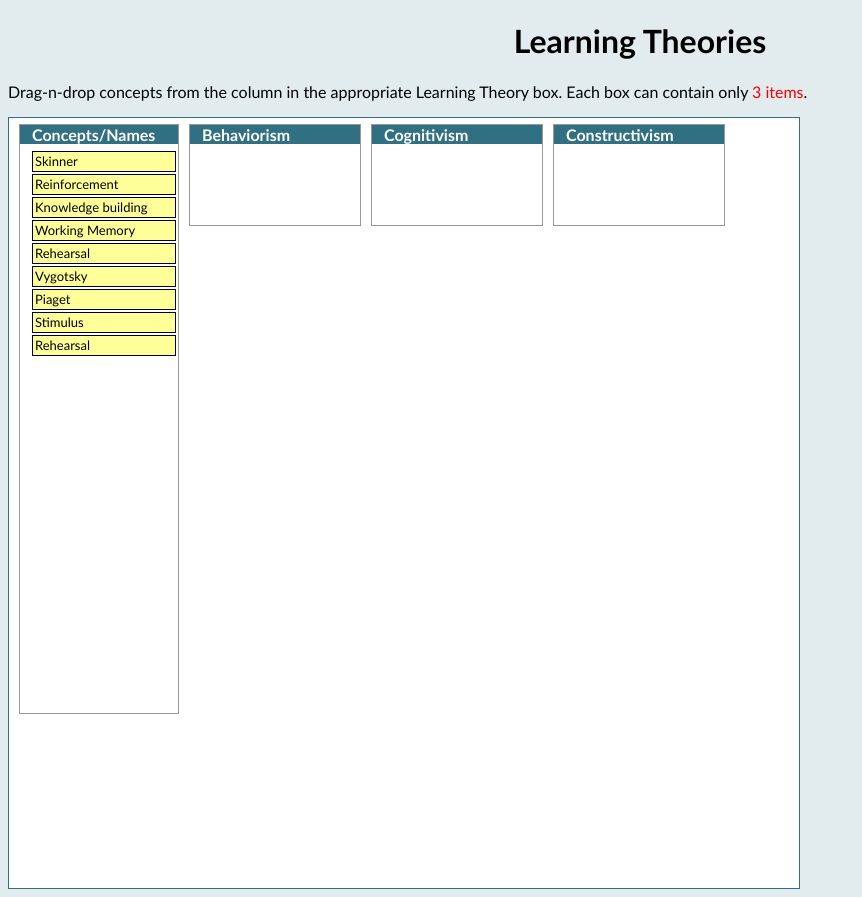
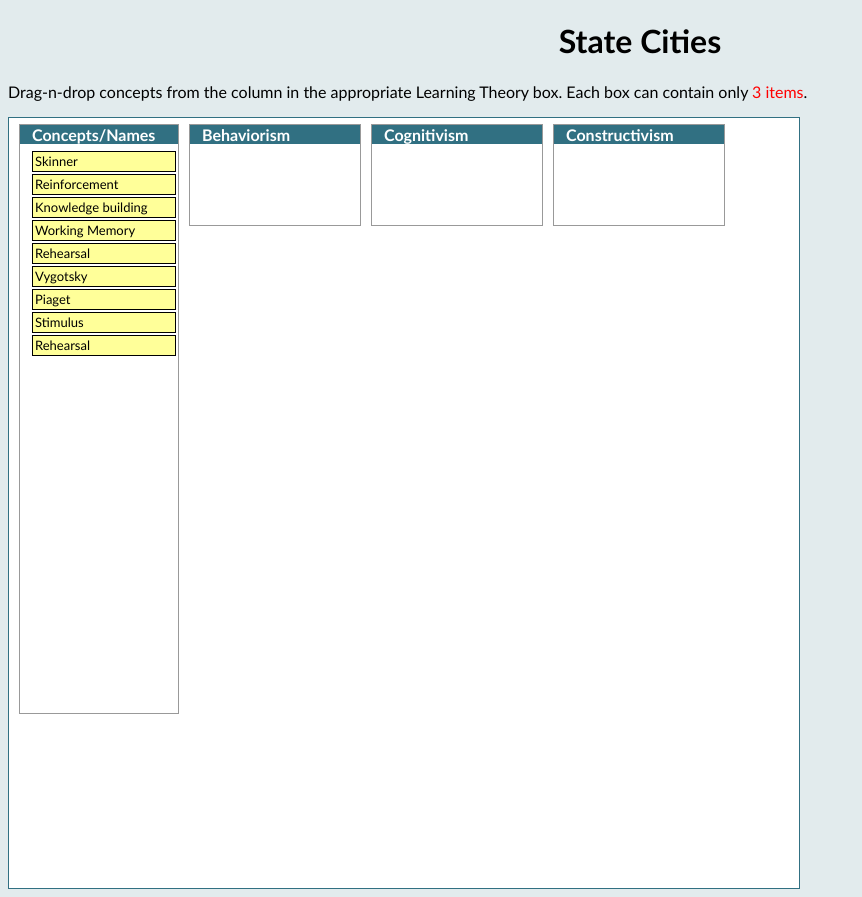
Before and after one commit to czechtech/EME6208-Assignment3, a plain HTML site: page index.html in a window 1280 px wide. Shown: the whole page, without its empty margins (0-862 px from the left). Drawn offline with Linux system fonts and the light colour scheme.

Commit message:
Changed Title

```diff
--- a/index.html
+++ b/index.html
@@ -373,7 +373,7 @@
 	window.onload = initDragDropScript;
 	</script>
 </head><body>
-<h1 align="center">Learning Theories</h1>
+<h1 align="center">State Cities</h1>
 <p>Drag-n-drop concepts from the column in the appropriate Learning Theory box. Each box can contain only <span class="style1">3 items</span>.</p>
 <div id="dhtmlgoodies_dragDropContainer">
 	<div id="topBar">
```
